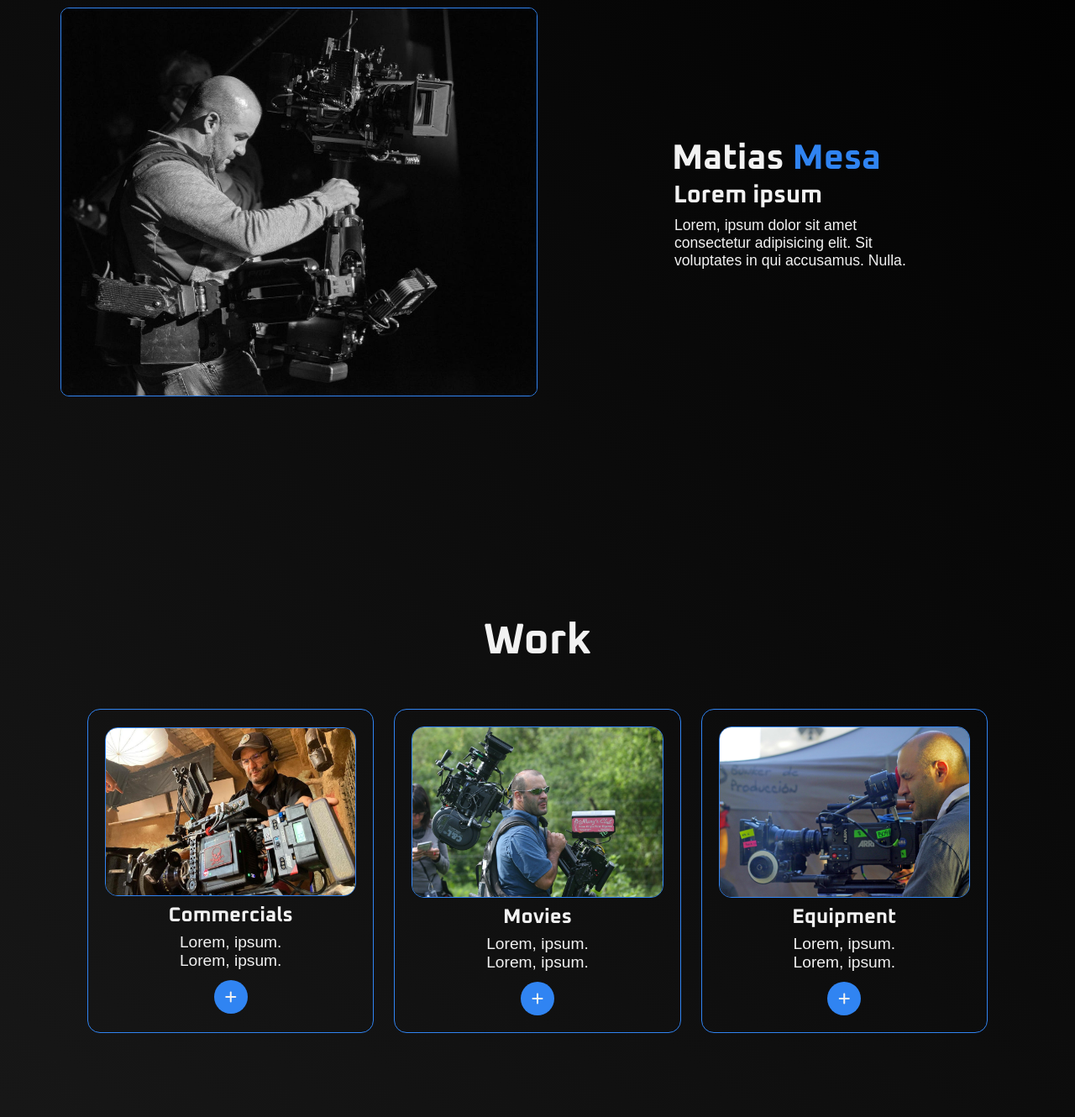
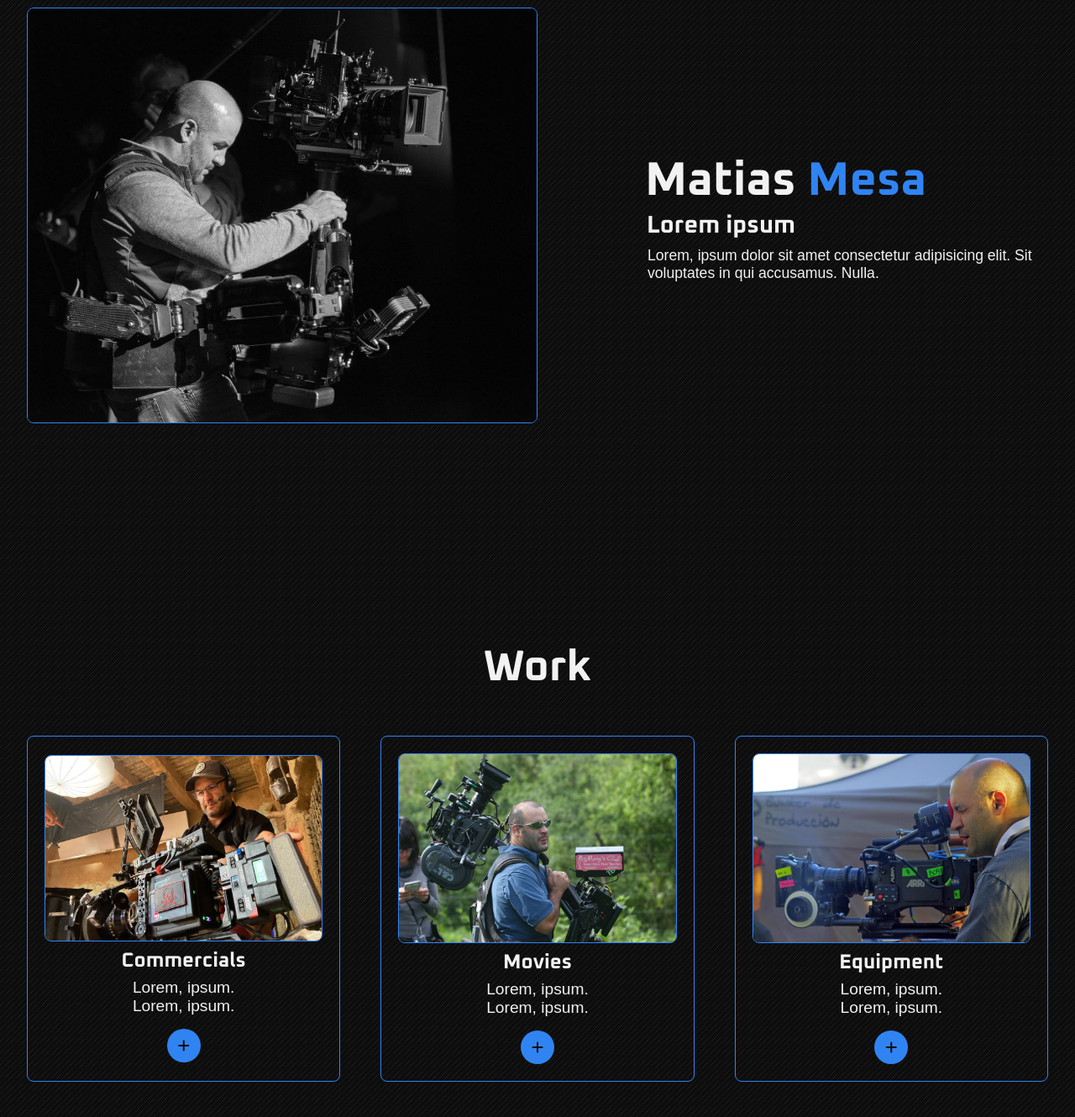
Before and after one commit to joacomesa22/Proyecto-Universitario---PD, a website: page index.html in a window 1280 px wide. Shown: the part 244-1574 px from the top of the page at 84% size. Drawn offline with Linux system fonts and the light colour scheme.

Commit message:
background y otros pequenos cambios

```diff
--- a/scss/_global.scss
+++ b/scss/_global.scss
@@ -7,5 +7,6 @@
     text-decoration: none;
 }
 body{
-    background: $gradient;
+    background-color: #0d0d0d;
+    background-image: url(../img/black-twill.png);
 }
--- a/scss/_headerFooter.scss
+++ b/scss/_headerFooter.scss
@@ -74,7 +74,7 @@
 .footer{
     display: flex;
     align-items: center;
-    justify-content: space-evenly;
+    justify-content: space-between;
     border-top: 2px solid $detail;
     padding: 4rem 2rem;
     @include center;
--- a/scss/_home.scss
+++ b/scss/_home.scss
@@ -6,10 +6,11 @@
     align-items: center;
     @include center;
     padding: 8rem 2rem;
+
     &__texto{
-        padding-left: 10rem;
+        padding-left: 8rem;
         h1{
-            font-size: 2.6rem;
+            font-size: 3.5rem;
             font-family: $fontTitulos;
 
             span{
@@ -23,7 +24,6 @@
         }
         p{
             font-size: 1.1rem;
-            width: 75%;
             margin-top: 0.4rem;
             margin-left: 3px;
             font-family: $fontTexto;
@@ -32,8 +32,8 @@
     &__imagen{
         img{
             width: 100%;
-            border-radius: 10px;
             border: 1px solid $detail;
+            border-radius: 8px;
         }
     }
 }
@@ -58,28 +58,25 @@
     .cards-container{
         display: grid;
         grid-template-columns: repeat(3, 1fr);
-        gap: 1.5rem;
+        gap: 3rem;
         justify-items: center;
         width: 100%;
         margin: 3rem 0 1.5rem 0;
-        padding: 0 2rem;
 
         .card{
-            max-width: 400px;
             display: flex;
             flex-direction: column;
             justify-content: center;
             padding: 20px 20px;
             background: transparent;
             border: 1px solid $detail;
-            border-radius: 15px;
-
+            border-radius: 8px;
             &__img{
                 img{
                     width: 100%;
                     height: 100%;
-                    border-radius: 15px;
                     border: 1px solid $detail;
+                    border-radius: 8px;
                 }
             }
 
@@ -102,8 +99,7 @@
                 }
 
                 a{
-                    color: $light;
-                    margin-top: 12px;
+                    margin-top: 1rem;
                     width: 40px;
                     height: 40px;
                     background-color: $detail;
@@ -116,6 +112,10 @@
 
                     &:hover{
                         transform: scale(1.1);
+                    }
+
+                    i{
+                        color: $dark;
                     }
                 }
             }
@@ -152,7 +152,7 @@
     &__imagen{
         img{
             width: 100%;
-            border-radius: 10px;
+            border-radius: 8px;
             border: 1px solid $detail;
         }
     }
--- a/scss/_variables.scss
+++ b/scss/_variables.scss
@@ -1,7 +1,7 @@
 // Centrado
 @mixin center {
     margin: 0 auto;
-    max-width: 1200px;
+    max-width: 1400px;
 }
 
 // Fonts
@@ -9,7 +9,6 @@ $fontTexto: Arial, sans-serif;
 $fontTitulos: 'Oxanium', sans-serif;
 
 // Colors
-$gradient: linear-gradient(45deg, #202020, #000);
 $light: #F2F2F2;
 $dark: #0D0D0D;
 $detail: #3084F2;
```
Also changed, not shown: css/style.css, img/black-twill.png (added).
